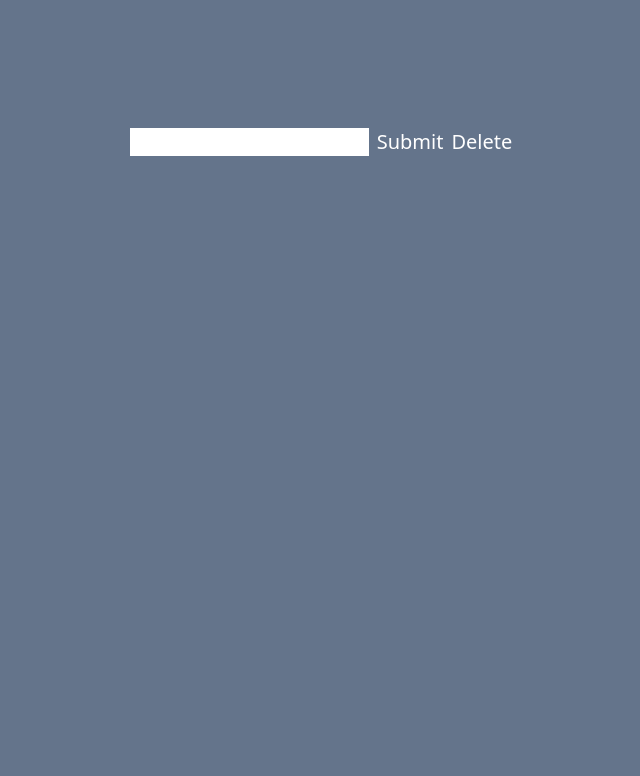
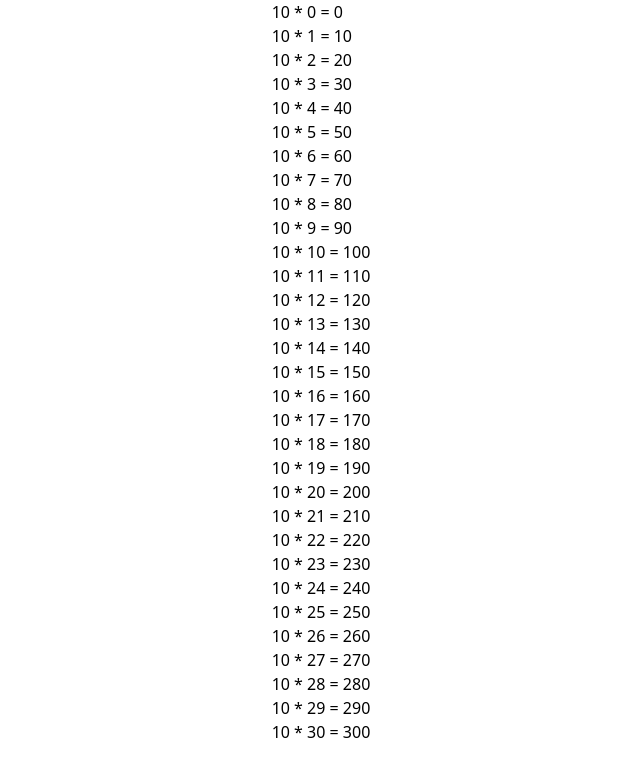
Before and after one commit to YousifMokhariq/JS-PROJECT, a website: page src/index.html in a window 1280 px wide. Shown: the whole page, without its empty margins (319-959 px from the left). Drawn offline with Linux system fonts and the light colour scheme.

Commit message:
challenge 22

```diff
--- a/src/index.html
+++ b/src/index.html
@@ -5,28 +5,15 @@
   <meta name="viewport" content="width=device-width, initial-scale=1.0">
   <link href="./output.css" rel="stylesheet">
 </head>
-<body class="bg-slate-500">
-  <div class="flex justify-center">
-    <input id="input" type="text"  class="pl-2 mt-32"/>
-    <button id="sub" class="pl-2 mt-32 text-white text-xl">Submit</button>
-    <button id="del" class="pl-2 mt-32 text-white text-xl">Delete</button>
+<body>
+  <div class="flex flex-col items-center">
+      <h3 id="multi"></h3>
   </div>
-
-  <div class="flex justify-center mt-14 text-3xl text-white uppercase">
-    <h3 id="display"></h3>
-  </div>
-
 </body>
 <script>
-  var myArr = []
-  document.getElementById("sub").addEventListener("click",function(){
-    var txt = document.getElementById("input").value
-    myArr.push(txt)
-    document.getElementById("display").innerHTML = myArr.join(", ")
-  })
-  document.getElementById("del").addEventListener("click",function(){
-    myArr.pop()
-    document.getElementById("display").innerHTML = myArr.join(", ")
-  })
+  for(var i = 0; i<=30; i++){
+    var result = 10 * i
+    document.getElementById("multi").innerHTML += "10 * " + i + " = " + result + "<br>"
+  }
 </script>
 </html>
```
Also changed, not shown: src/output.css.
